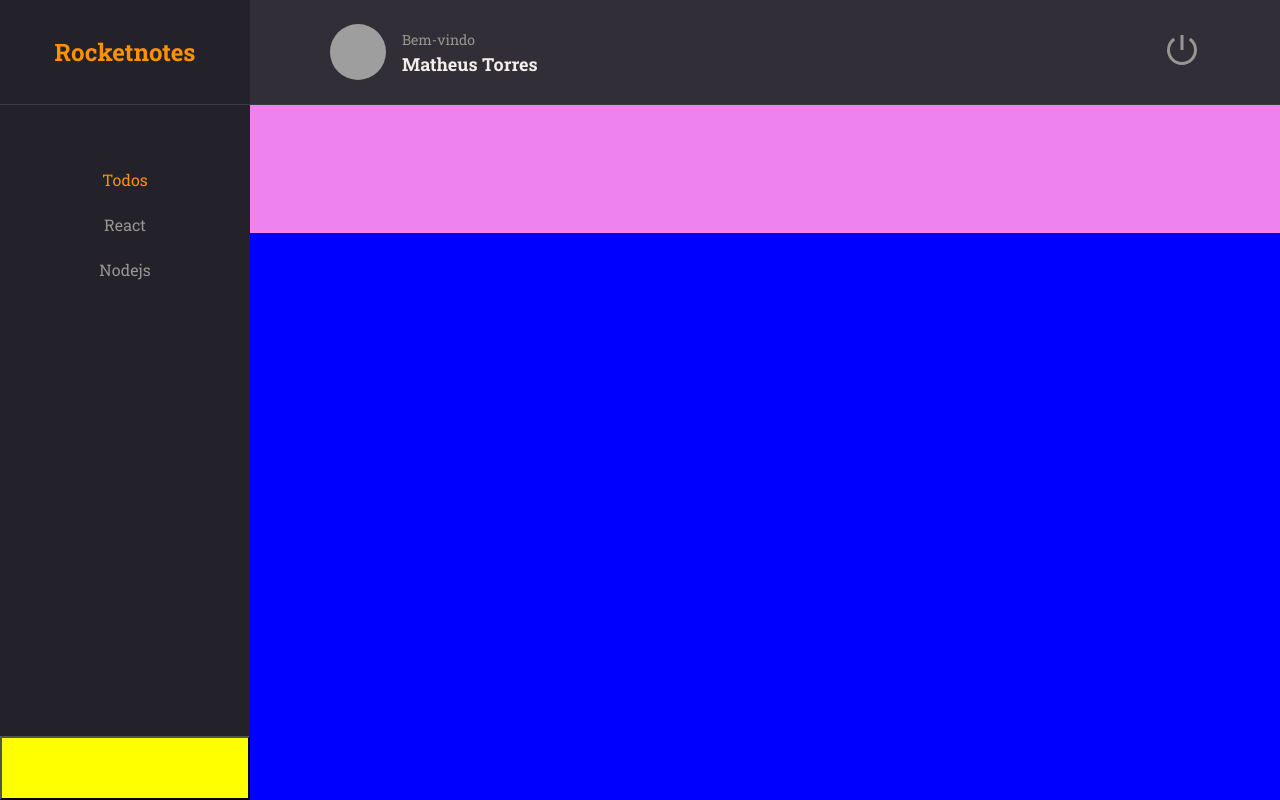
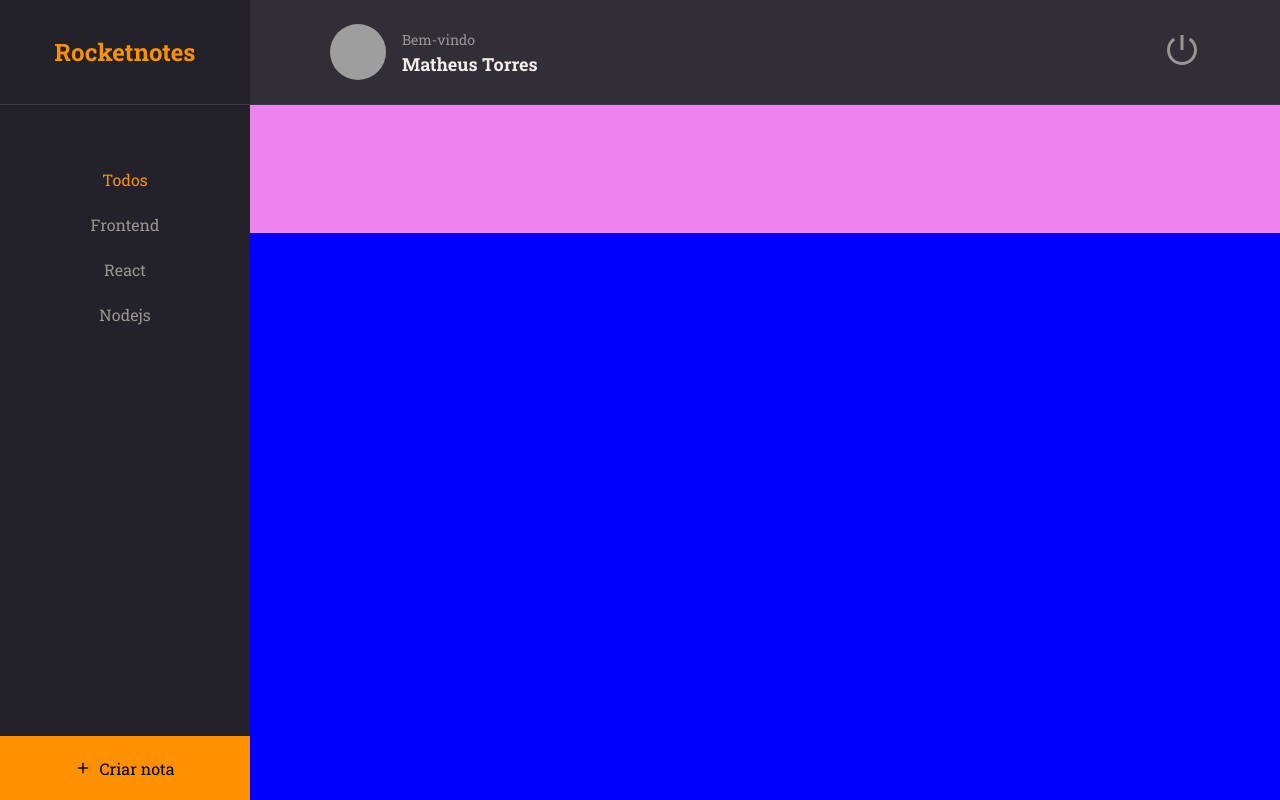
Before and after one commit to MatheusTorresDev97/web-rocketnotes, a React (Vite) app in the folder front-rocketnotes/: page / in a window 1280 px wide. Built offline with nearby package versions, Linux system fonts and the light colour scheme; grey boxes are pictures that could not be loaded.

Commit message:
Botao Criar Nota

```diff
--- a/front-rocketnotes/src/pages/Home/index.jsx
+++ b/front-rocketnotes/src/pages/Home/index.jsx
@@ -1,4 +1,5 @@
 import React from 'react'
+import { FiPlus } from 'react-icons/fi'
 import { Container, Brand, Menu, Search, Content, NewNote } from './styles'
 import Header from '../../components/Header'
 import ButtonText from '../../components/ButtonText'
@@ -14,6 +15,7 @@
 
       <Menu>
         <li><ButtonText title="Todos" isActive /></li>
+        <li> <ButtonText title="Frontend"></ButtonText> </li>
         <li><ButtonText title="React" /></li>
         <li><ButtonText title="Nodejs" /></li>
       </Menu>
@@ -27,7 +29,8 @@
       </Content>
 
       <NewNote>
-
+        <FiPlus />
+        Criar nota
       </NewNote>
     </Container>
   )
--- a/front-rocketnotes/src/pages/Home/styles.js
+++ b/front-rocketnotes/src/pages/Home/styles.js
@@ -55,5 +55,15 @@
 `;
 export const NewNote = styled.button`
   grid-area: newnote;
-  background-color: yellow;
+
+  background-color: ${({ theme }) => theme.COLORS.ORANGE};
+  border: none;
+
+  display: flex;
+  align-items: center;
+  justify-content: center;
+
+  svg {
+    margin-right: 8px;
+  }
 `;
```
